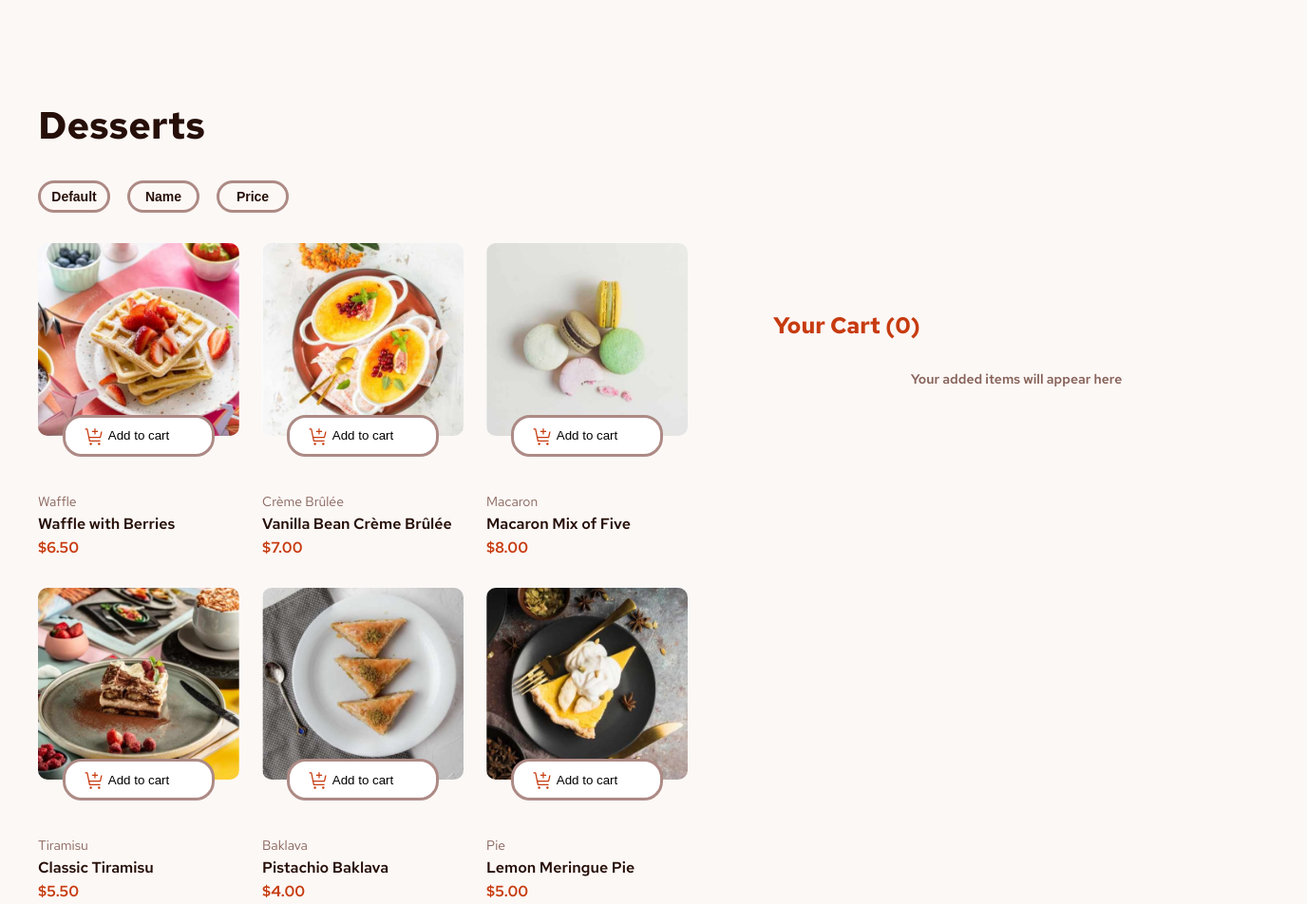
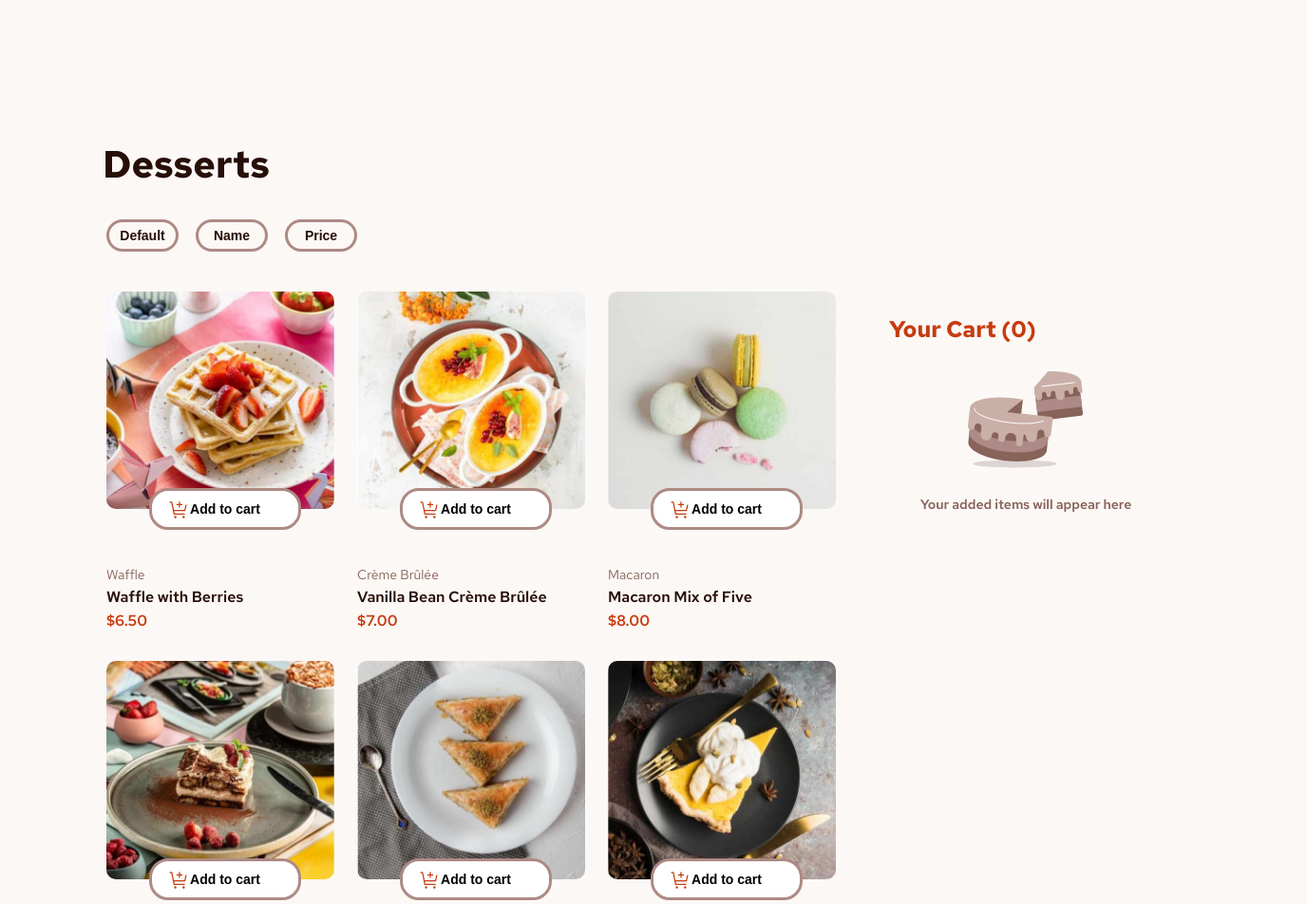
Before and after one commit to XavierVelasquezSoto/Desserts, a plain HTML site: page index.html in a window 1280 px wide. Shown: the top 952 px of the page at 95% size, 1376 px wide, since content can reach past the window. Drawn offline with Linux system fonts and the light colour scheme.

Commit message:
empty complete

```diff
--- a/css/style.css
+++ b/css/style.css
@@ -49,10 +49,11 @@ body {
 
 }
 
-
+@media screen and (width>1024px){
 .container-flex{
   display: flex;
   padding-bottom: 107px;
+}
 }
 
 .title-desserts{
@@ -70,11 +71,12 @@ body {
   padding-left: 40px;
   }
 }
-@media screen and (width>1024px){}
-
-/* .container-flex{
-  overflow: hidden;
-} */
+@media screen and (width>1024px){
+  .title-desserts{
+  padding-top: 146px;
+  padding-left: 108px;
+  }
+}
 
 .options-filter{
   display: flex;
@@ -87,7 +89,11 @@ body {
   padding-left: 40px;
   }
 }
-@media screen and (width>1024px){}
+@media screen and (width>1024px){
+  .options-filter{
+    padding-left: 112px;
+  }
+}
 
 .filter-desserts{
   width: 76px;
@@ -101,8 +107,6 @@ body {
   border: solid var(--border-button);
   cursor: pointer;
 }
-
-@media screen and (width>1024px){}
 
 .grid-desserts{
   padding: 26px 24px 0;
@@ -119,20 +123,25 @@ body {
   gap: 32px 24px;
   }
 }
-@media screen and (width>1024px){}
+@media screen and (width>1024px){
+  .grid-desserts{
+  padding: 0;
+  padding-top: 42px;
+  padding-left: 112px;
+  padding-right: 32px;
+  grid-template-columns: repeat(3, 240px);
+  gap: 32px 24px;
+  }
+}
 
 .desserts-flex-column{
   display: flex;
   flex-direction: column;
 }
 
-@media screen and (width>1024px){}
-
 .desserts-img{
   border-radius: 10px;
 }
-
-@media screen and (width>1024px){}
 
 .margin-img{
   margin-top: 24px;
@@ -143,7 +152,6 @@ body {
     margin: 0;
   }
 }
-@media screen and (width>1024px){}
 
 .cart-container{
   position: relative;
@@ -151,6 +159,8 @@ body {
   height: 44px;
   background-color: var(--background);
   border: solid var(--border-button);
+  font-size: var(--dessert-font-s);
+  font-weight: var(--dessert-font-semiBold);
   border-radius: 20px;
   left: 83px;
   bottom: 22px;
@@ -162,7 +172,11 @@ body {
     left: 26px;
   }
 }
-@media screen and (width>1024px){}
+@media screen and (width>1024px){
+  .cart-container{
+    left: 45px;
+  }
+}
 
 .cart-container::after{
   content: "";
@@ -176,7 +190,12 @@ body {
   top: 10px;
 }
 
-@media screen and (width>1024px){}
+@media screen and (width>1024px){
+  .cart-container::after{
+  left: 18px;
+  top: 10px;
+  }
+}
 
 .description-desserts-margin{
   margin-top: 16px;
@@ -224,17 +243,21 @@ body {
     padding: 79px 50px 0;
   }
 }
-@media screen and (width>1024px){}
+@media screen and (width>1024px){
+  .empty-cart{
+    padding: 0;
+    padding-top: 42px;
+  }
+}
 
 .empty-title{
   font-weight: var(--dessert-font-Bold);
   font-size: var(--dessert-font-l);
   color: var(--price-color);
   margin: 0;
-  padding: 24px 24px 0 0;
+  padding: 24px 0 0 24px;
 }
 
-@media screen and (width>1024px){}
 
 .empty-img{
   padding: 40px 75px 16px 75px;
@@ -245,7 +268,11 @@ body {
   padding: 16px 256px 16px 256px;
   }
 }
-@media screen and (width>1024px){}
+@media screen and (width>1024px){
+  .empty-img{
+    padding: 16px 104px 16px 104px;
+    }
+}
 
 .empty-text{
   font-weight: var(--dessert-font-semiBold);
@@ -258,6 +285,15 @@ body {
 @media screen and (width>768px){}
 @media screen and (width>1024px){}
 
+
+/* display none objects */
+
+.empty-cart-hidden{
+  display: none;
+}
+
+
+
 /*
 @media screen and (width>768px){}
 @media screen and (width>1024px){}
```
Lines whose indentation alone changed are shown as unchanged.
